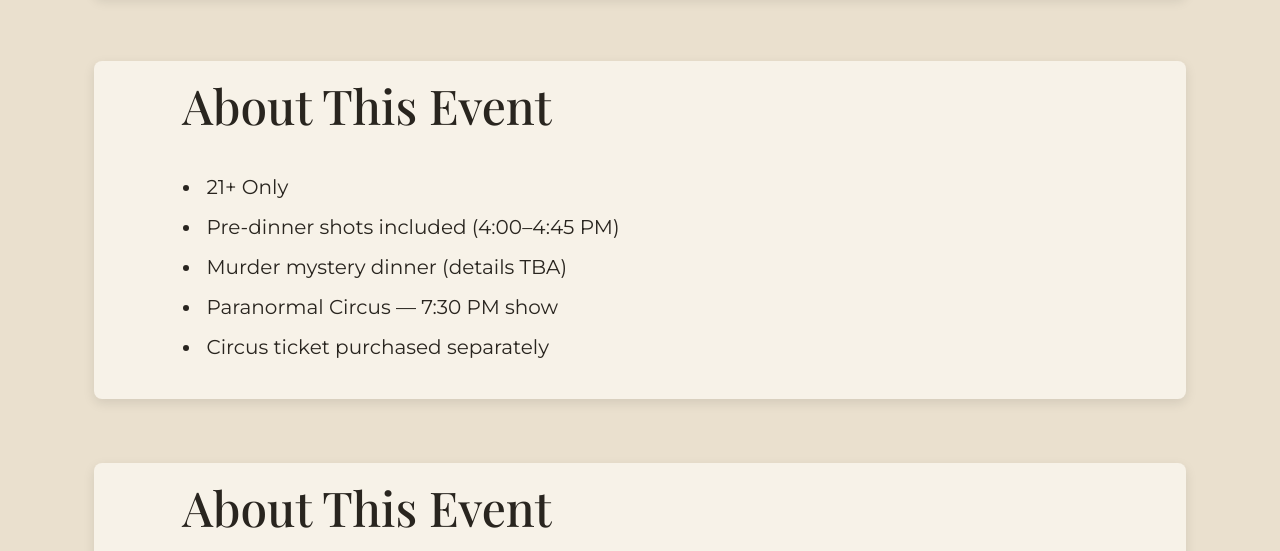
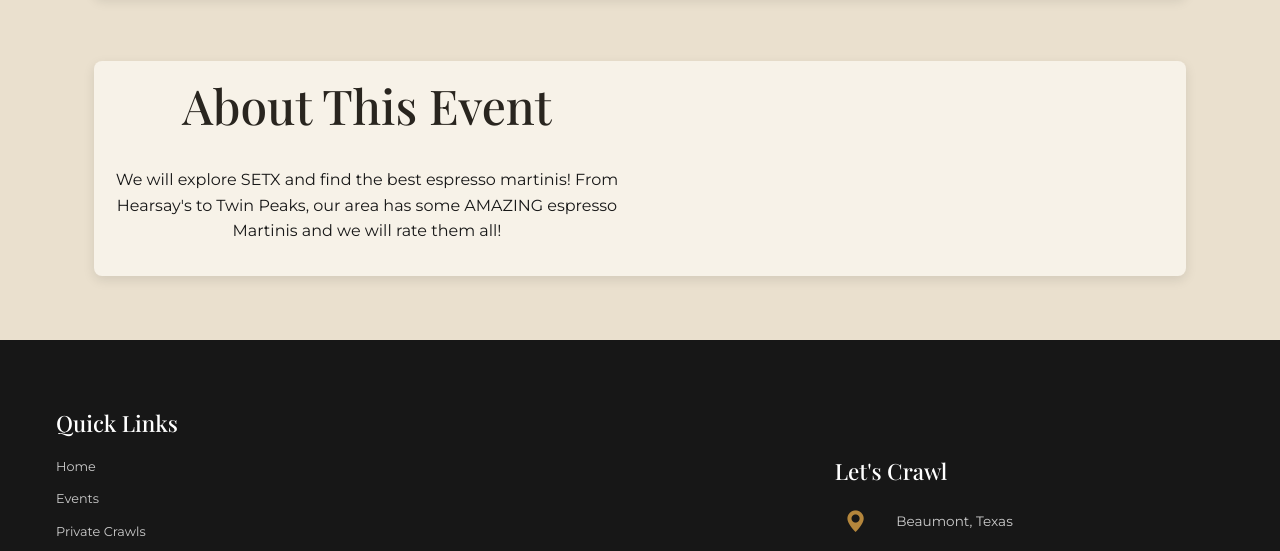
Before and after one commit to asherholden/Crawl-Your-Own-Way, a website: page events.html in a window 1280 px wide. Shown: the part 1526-2077 px from the top of the page. Drawn offline with nearby package versions, Linux system fonts and the light colour scheme; a script that the page names is missing.

Commit message:
removed a event

```diff
--- a/events.html
+++ b/events.html
@@ -149,25 +149,6 @@
                         </div>
 
                         <div class="event">
-                            <!-- Ticketing Widget -->
-                            <div class="event__info">
-                                <h3 class="event__title">
-                                    About This Event
-                                </h3>
-                                <ul class="event__list">
-                                    <li class="list__item">21+ Only</li>
-                                    <li class="list__item">Pre-dinner shots included (4:00–4:45 PM)</li>
-                                    <li class="list__item">Murder mystery dinner (details TBA)</li>
-                                    <li class="list__item">Paranormal Circus — 7:30 PM show</li>
-                                    <li class="list__item">Circus ticket purchased separately</li>
-                                </ul>
-                            </div>
-                            <div class="event__tikets">
-                            <!-- Ticketing Widget -->
-                                <div data-ticketing-widget data-org="crawl-your-own-way" data-event="murder-mystery" data-event-id="3a8398c3-ee98-4b97-8536-b64b1c5c6cae"></div>
-                            </div>
-                        </div>
-                        <div class="event">
                         <!-- Ticketing Widget -->
                             <div class="event__info">
                                 <h3 class="event__title">
```
